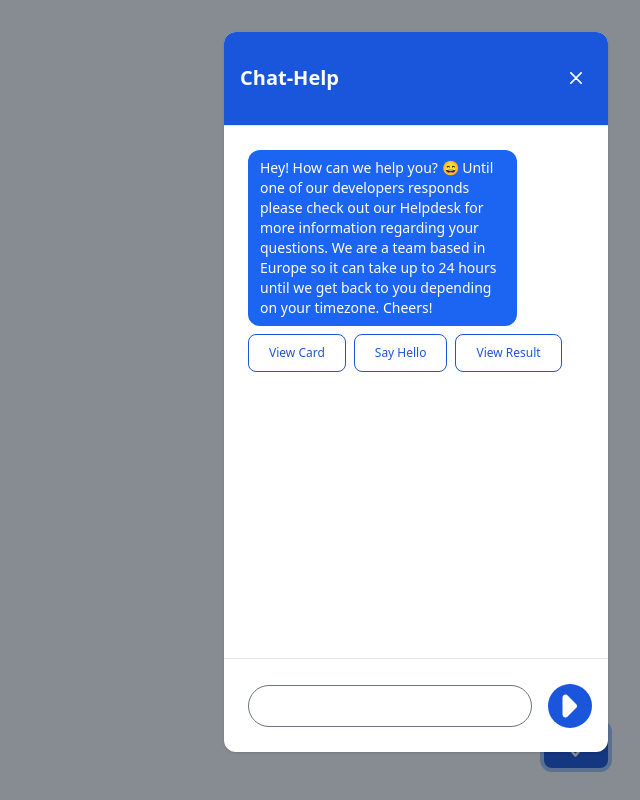
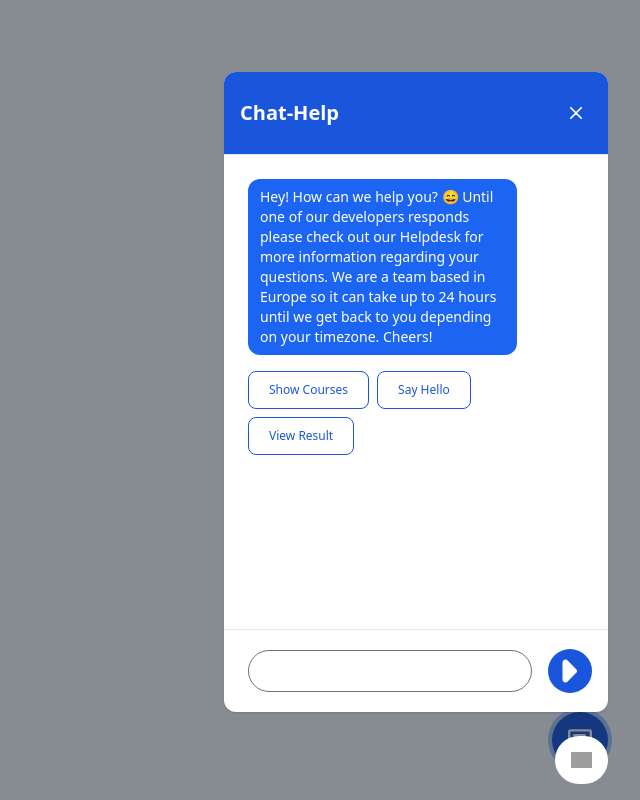
Before and after one commit to Sourabh782/chat-bot, an Angular app: page / in a window 1280 px wide. Both pictures are taken after a click on the button 1216 px from the left and 746 px from the top of the page. Shown: the whole page, without its empty margins (640-1280 px from the left). Built offline with nearby package versions, Linux system fonts and the light colour scheme; grey boxes are pictures that could not be loaded.

Commit message:
disabled outside click bot closing

```diff
--- /dev/null
+++ b/src/app/Components/carousel/carousel.component.html
@@ -0,0 +1,37 @@
+<!-- <div class="w-[100%] h-auto flex overflow-x-scroll">
+
+    <div *ngFor="let card of courses" class="mx-1">
+        <app-card></app-card>
+
+    </div>
+
+</div> -->
+<div class="w-[100%] bg-white border border-gray-200 rounded-lg shadow dark:bg-gray-800 dark:border-gray-700">
+    <a href="#">
+        <img class="rounded-t-lg h-[100px] w-full object-fill" src="https://www.udacity.com/blog/wp-content/uploads/2021/01/Python-Package_Blog-scaled.jpeg" alt="" />
+    </a>
+    <div class="p-2">
+        <a href="#">
+            <h5 class="mb-2 text-lg font-bold tracking-tight text-gray-900 dark:text-white">Python</h5>
+        </a>
+
+        <div class="flex items-center">
+            <svg class="w-4 h-4 text-yellow-300 ms-1" aria-hidden="true" xmlns="http://www.w3.org/2000/svg" fill="currentColor" viewBox="0 0 22 20">
+                <path d="M20.924 7.625a1.523 1.523 0 0 0-1.238-1.044l-5.051-.734-2.259-4.577a1.534 1.534 0 0 0-2.752 0L7.365 5.847l-5.051.734A1.535 1.535 0 0 0 1.463 9.2l3.656 3.563-.863 5.031a1.532 1.532 0 0 0 2.226 1.616L11 17.033l4.518 2.375a1.534 1.534 0 0 0 2.226-1.617l-.863-5.03L20.537 9.2a1.523 1.523 0 0 0 .387-1.575Z"/>
+            </svg>
+            <svg class="w-4 h-4 text-yellow-300 ms-1" aria-hidden="true" xmlns="http://www.w3.org/2000/svg" fill="currentColor" viewBox="0 0 22 20">
+                <path d="M20.924 7.625a1.523 1.523 0 0 0-1.238-1.044l-5.051-.734-2.259-4.577a1.534 1.534 0 0 0-2.752 0L7.365 5.847l-5.051.734A1.535 1.535 0 0 0 1.463 9.2l3.656 3.563-.863 5.031a1.532 1.532 0 0 0 2.226 1.616L11 17.033l4.518 2.375a1.534 1.534 0 0 0 2.226-1.617l-.863-5.03L20.537 9.2a1.523 1.523 0 0 0 .387-1.575Z"/>
+            </svg>
+            <svg class="w-4 h-4 text-yellow-300 ms-1" aria-hidden="true" xmlns="http://www.w3.org/2000/svg" fill="currentColor" viewBox="0 0 22 20">
+                <path d="M20.924 7.625a1.523 1.523 0 0 0-1.238-1.044l-5.051-.734-2.259-4.577a1.534 1.534 0 0 0-2.752 0L7.365 5.847l-5.051.734A1.535 1.535 0 0 0 1.463 9.2l3.656 3.563-.863 5.031a1.532 1.532 0 0 0 2.226 1.616L11 17.033l4.518 2.375a1.534 1.534 0 0 0 2.226-1.617l-.863-5.03L20.537 9.2a1.523 1.523 0 0 0 .387-1.575Z"/>
+            </svg>
+            <svg class="w-4 h-4 text-yellow-300 ms-1" aria-hidden="true" xmlns="http://www.w3.org/2000/svg" fill="currentColor" viewBox="0 0 22 20">
+                <path d="M20.924 7.625a1.523 1.523 0 0 0-1.238-1.044l-5.051-.734-2.259-4.577a1.534 1.534 0 0 0-2.752 0L7.365 5.847l-5.051.734A1.535 1.535 0 0 0 1.463 9.2l3.656 3.563-.863 5.031a1.532 1.532 0 0 0 2.226 1.616L11 17.033l4.518 2.375a1.534 1.534 0 0 0 2.226-1.617l-.863-5.03L20.537 9.2a1.523 1.523 0 0 0 .387-1.575Z"/>
+            </svg>
+            <svg class="w-4 h-4 ms-1 text-gray-300 dark:text-gray-500" aria-hidden="true" xmlns="http://www.w3.org/2000/svg" fill="currentColor" viewBox="0 0 22 20">
+                <path d="M20.924 7.625a1.523 1.523 0 0 0-1.238-1.044l-5.051-.734-2.259-4.577a1.534 1.534 0 0 0-2.752 0L7.365 5.847l-5.051.734A1.535 1.535 0 0 0 1.463 9.2l3.656 3.563-.863 5.031a1.532 1.532 0 0 0 2.226 1.616L11 17.033l4.518 2.375a1.534 1.534 0 0 0 2.226-1.617l-.863-5.03L20.537 9.2a1.523 1.523 0 0 0 .387-1.575Z"/>
+            </svg>
+        </div>
+
+    </div>
+</div>
--- /dev/null
+++ b/src/app/Components/carousel/carousel.component.ts
@@ -0,0 +1,14 @@
+import { Component } from '@angular/core';
+import { CommonModule } from '@angular/common';
+
+@Component({
+  selector: 'app-carousel',
+  standalone: true,
+  imports: [CommonModule],
+  templateUrl: './carousel.component.html',
+  styleUrl: './carousel.component.css'
+})
+export class CarouselComponent {
+  courses: Array<string> = ["python", "c++", "c", "javascript", "java", "react"];
+
+}
--- a/src/app/Components/chat-bot/chat-bot.component.html
+++ b/src/app/Components/chat-bot/chat-bot.component.html
@@ -1,14 +1,14 @@
-<button data-modal-target="defaultModal" data-modal-toggle="defaultModal" class="block text-white bg-blue-700 hover:bg-blue-800 focus:ring-4 focus:outline-none focus:ring-blue-300 font-medium rounded-lg text-sm px-5 py-2.5 text-center dark:bg-blue-600 dark:hover:bg-blue-700 dark:focus:ring-blue-800 absolute bottom-8 right-8" type="button">
-    <svg class="w-6 h-6 text-white dark:text-white" aria-hidden="true" xmlns="http://www.w3.org/2000/svg" fill="none" viewBox="0 0 20 18">
+<button data-modal-target="defaultModal" data-modal-toggle="defaultModal" class="block text-white bg-blue-700 hover:bg-blue-800 focus:ring-4 focus:outline-none focus:ring-blue-300 font-medium rounded-full text-sm px-4 py-4 text-center dark:bg-blue-600 dark:hover:bg-blue-700 dark:focus:ring-blue-800 absolute bottom-8 right-8" type="button">
+    <svg class="text-white w-6 h-6 dark:text-white" aria-hidden="true" xmlns="http://www.w3.org/2000/svg" fill="none" viewBox="0 0 20 18">
       <path stroke="currentColor" stroke-linecap="round" stroke-linejoin="round" stroke-width="2" d="M5 5h9M5 9h5m8-8H2a1 1 0 0 0-1 1v10a1 1 0 0 0 1 1h4l3.5 4 3.5-4h5a1 1 0 0 0 1-1V2a1 1 0 0 0-1-1Z"/>
     </svg>
-  </button>
+</button>
 
 
-  <div id="defaultModal" tabindex="-1" aria-hidden="false" class="fixed top-0 left-0 right-0 z-50 hidden w-full p-4 overflow-x-hiddenoverflow-y-auto md:inset-0 h-[calc(100%-1rem)] max-h-full">
+  <div id="defaultModal" tabindex="-1"  data-modal-backdrop="static" aria-hidden="false" class="fixed top-0 left-0 right-0 z-50 hidden w-full p-4 overflow-x-hiddenoverflow-y-auto md:inset-0 h-[calc(100%-1rem)] max-h-full">
       <div class="sm:absolute right-8 lg:w-[40%] w-full max-w-sm max-h-fulll">
 
-          <div class="relative bg-white w-[100%] rounded-xl shadow dark:bg-gray-700 overflow-hidden h-[90vh]">
+          <div class="relative bg-white w-[100%] rounded-xl shadow dark:bg-gray-700 overflow-hidden h-[80vh]">
 
               <!-- Chat Bot header -->
               <div class="flex items-center justify-between p-4 border-b rounded-t dark:border-gray-600 bg-blue-700 h-[13%]">
@@ -22,8 +22,6 @@
                     <span class="sr-only">Close modal</span>
                 </button>
               </div>
-
-
 
               <!-- Chat Bot body -->
               <div class="px-6 pt-6 space-y-6 h-[74%] my-auto overflow-y-scroll flex flex-col">
@@ -52,4 +50,8 @@
               </div>
           </div>
       </div>
+
+      <button data-modal-target="defaultModal" data-modal-toggle="defaultModal" class="block text-white bg-white hover:bg-gray-200 focus:ring-4 focus:outline-none focus:ring-blue-300 font-medium rounded-full text-sm px-4 py-4 text-center dark:bg-gray-400 dark:hover:bg-gray-500 dark:focus:ring-gray-600 absolute bottom-0 right-8" type="button">
+        <img src="https://icons.veryicon.com/png/o/business/back-stage-management/cross-15.png" class="h-[16px] " alt="">
+    </button>
   </div>
--- a/src/app/Components/quick-action/quick-action.component.css
+++ b/src/app/Components/quick-action/quick-action.component.css
@@ -0,0 +1,3 @@
+::-webkit-scrollbar{
+    display: none;
+}
--- a/src/app/Components/quick-action/quick-action.component.html
+++ b/src/app/Components/quick-action/quick-action.component.html
@@ -1,24 +1,16 @@
-<div class="mt-2" id="quickAction"  [ngClass]="{'hidden': isHidden}" [ngClass]="{'hidden': hidden}">
-    <button type="button" class="text-blue-700 hover:text-white border border-blue-700 hover:bg-blue-500 focus:ring-4 focus:outline-none focus:ring-blue-300 font-medium rounded-lg text-xs px-5 py-2.5 text-center me-2 mb-2 dark:border-blue-500 dark:text-blue-500 dark:hover:text-white dark:hover:bg-blue-700 dark:focus:ring-blue-800" (click)="clicked('')">View Card</button>
+<div class="mt-4" id="quickAction"  [ngClass]="{'hidden': isHidden}" [ngClass]="{'hidden': hidden}">
+    <button type="button" class="text-blue-700 hover:text-white border border-blue-700 hover:bg-blue-500 focus:ring-4 focus:outline-none focus:ring-blue-300 font-medium rounded-lg text-xs px-5 py-2.5 text-center me-2 mb-2 dark:border-blue-500 dark:text-blue-500 dark:hover:text-white dark:hover:bg-blue-700 dark:focus:ring-blue-800" (click)="clicked('')">Show Courses</button>
 
     <button type="button" class="text-blue-700 hover:text-white border border-blue-700 hover:bg-blue-500 focus:ring-4 focus:outline-none focus:ring-blue-300 font-medium rounded-lg text-xs px-5 py-2.5 text-center me-2 mb-2 dark:border-blue-500 dark:text-blue-500 dark:hover:text-white dark:hover:bg-blue-700 dark:focus:ring-blue-800" (click)="clicked('Say Hello')">Say Hello</button>
 
     <button type="button" class="text-blue-700 hover:text-white border border-blue-700 hover:bg-blue-500 focus:ring-4 focus:outline-none focus:ring-blue-300 font-medium rounded-lg text-xs px-5 py-2.5 text-center me-2 mb-2 dark:border-blue-500 dark:text-blue-500 dark:hover:text-white dark:hover:bg-blue-700 dark:focus:ring-blue-800" (click)="clicked('result')">View Result</button>
 </div>
 
-<div class="card mt-2" [ngClass]="{'hidden': cardHidden}">
 
-    <div class="max-w-xs w-[75%] p-6 bg-white border border-gray-200 rounded-lg shadow dark:bg-gray-800 dark:border-gray-700">
-        <a href="#">
-            <h5 class="mb-2 text-2xl font-bold tracking-tight text-gray-900 dark:text-white">Title</h5>
-        </a>
-        <p class="mb-3 font-normal text-gray-700 dark:text-gray-400">Body</p>
-        <a href="#" class="inline-flex items-center px-3 py-2 text-sm font-medium text-center text-white bg-blue-700 rounded-lg hover:bg-blue-800 focus:ring-4 focus:outline-none focus:ring-blue-300 dark:bg-blue-600 dark:hover:bg-blue-700 dark:focus:ring-blue-800">
-            Read more
-            <svg class="rtl:rotate-180 w-3.5 h-3.5 ms-2" aria-hidden="true" xmlns="http://www.w3.org/2000/svg" fill="none" viewBox="0 0 14 10">
-                <path stroke="currentColor" stroke-linecap="round" stroke-linejoin="round" stroke-width="2" d="M1 5h12m0 0L9 1m4 4L9 9"/>
-            </svg>
-        </a>
+<div class="card mt-4 w-[100%] h-auto flex overflow-x-scroll" [ngClass]="{'hidden': cardHidden}">
+
+    <div *ngFor="let card of courses" class="mx-1">
+        <app-carousel></app-carousel>
     </div>
 
 </div>
--- a/src/app/Components/quick-action/quick-action.component.ts
+++ b/src/app/Components/quick-action/quick-action.component.ts
@@ -1,10 +1,11 @@
 import { Component, EventEmitter, Input, Output } from '@angular/core';
 import { CommonModule } from '@angular/common';
+import { CarouselComponent } from '../carousel/carousel.component';
 
 @Component({
   selector: 'app-quick-action',
   standalone: true,
-  imports: [CommonModule],
+  imports: [CommonModule, CarouselComponent],
   templateUrl: './quick-action.component.html',
   styleUrl: './quick-action.component.css'
 })
@@ -12,6 +13,7 @@ import { CommonModule } from '@angular/common';
 
 export class QuickActionComponent {
   quick_Action = document.getElementById("quickAction");
+  courses: Array<string> = ["python", "c++", "c", "javascript", "java", "react"];
 
   @Input() hidden = false;
   @Output() messageEvent = new EventEmitter<string>();
```
Also changed, not shown: src/app/Components/carousel/carousel.component.css (added), 1 other file (tests, documents, lock files or other folders).
